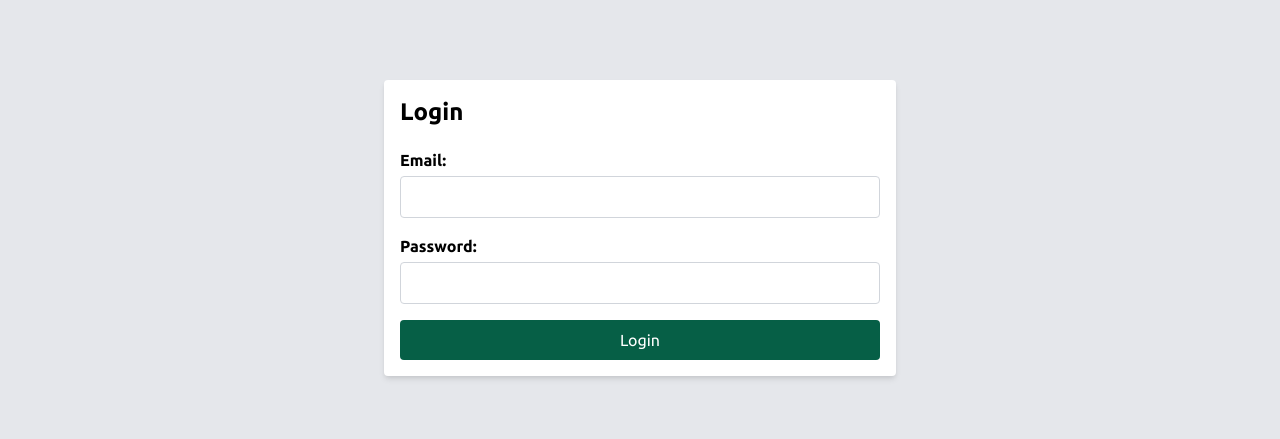
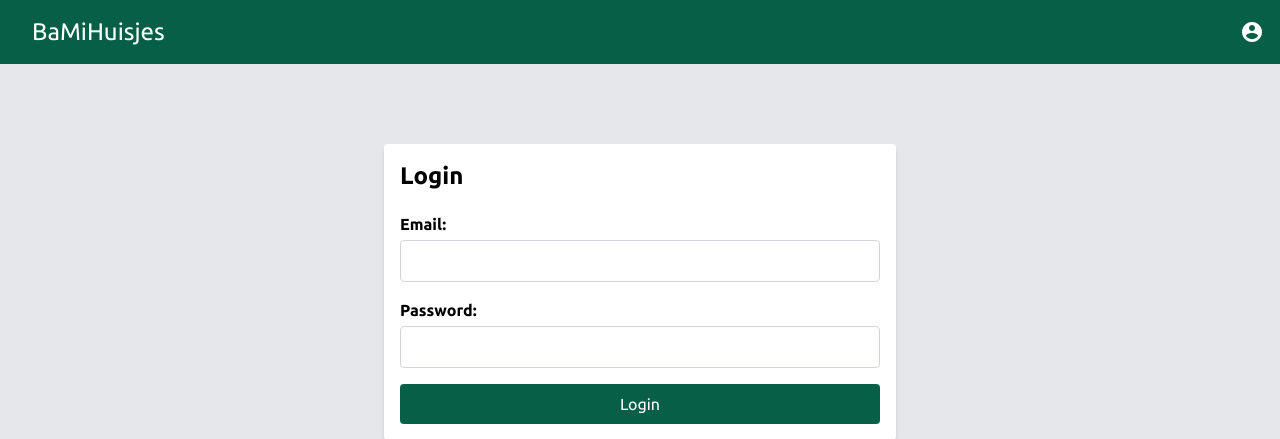
Before and after one commit to MirtheVossestein/Bami, a Laravel app: page /login in a window 1280 px wide. Shown: the top 439 px of the page. Run offline with Laravel 12, Linux system fonts and the light colour scheme; parts of the project's set-up code (start-up, migrations or seed data) failed here and were passed over.

Commit message:
INLOGUEHHH

```diff
--- a/laravel/app/Http/Controllers/Auth/ProfileController.php
+++ b/laravel/app/Http/Controllers/Auth/ProfileController.php
@@ -29,7 +29,7 @@ class ProfileController extends Controller
         // Attempt to log the user in
         if (Auth::attempt(['email' => $request->email, 'password' => $request->password], $request->remember)) {
             // If successful, then redirect to their intended location
-            return redirect()->intended(route('index'));
+            return redirect()->intended(route('dashboard'));
         } else {
             // If unsuccessful, then redirect back to the login with form data
             return redirect()->back()->withInput($request->only('email', 'remember'))->withErrors([
--- a/laravel/resources/views/login.blade.php
+++ b/laravel/resources/views/login.blade.php
@@ -1,14 +1,29 @@
 <!DOCTYPE html>
-<html>
+<html lang="en">
 <head>
+    <meta charset="UTF-8">
+    <meta name="viewport" content="width=device-width, initial-scale=1.0">
     <title>Login</title>
     <link href="https://cdn.jsdelivr.net/npm/tailwindcss@2.2.16/dist/tailwind.min.css" rel="stylesheet">
     <link rel="stylesheet" type="text/css" href="font-ubuntu.css">
     <link rel="preconnect" href="https://fonts.googleapis.com">
     <link rel="preconnect" href="https://fonts.gstatic.com" crossorigin>
     <link href="https://fonts.googleapis.com/css2?family=Ubuntu:ital,wght@0,300;0,400;0,500;0,700;1,300;1,400;1,500;1,700&display=swap" rel="stylesheet">
+    <link href="https://fonts.googleapis.com/icon?family=Material+Icons" rel="stylesheet"> <!-- Material Icons -->
 </head>
-<body class=" ubuntu-regular font-sans bg-gray-200">
+<body class="ubuntu-regular font-sans bg-gray-200">
+
+    <!-- Navbar -->
+    <nav class="flex justify-between items-center bg-green-800 p-4 text-white">
+        <div class="flex items-center">
+            <span class="ml-4 text-2xl">BaMiHuisjes</span>
+        </div>
+        <div class="flex items-center justify-center">
+            <span class="material-icons text-white text-3xl">account_circle</span> <!-- User Icon -->
+        </div>
+    </nav>
+
+    <!-- Login Form Container -->
     <div class="max-w-lg mx-auto p-4 bg-white rounded shadow-md mt-20">
         <h2 class="text-2xl font-bold mb-5">Login</h2>
         <form action="/login" method="POST" class="space-y-4">
@@ -29,5 +44,6 @@
             @enderror
         </form>
     </div>
+
 </body>
 </html>
```
